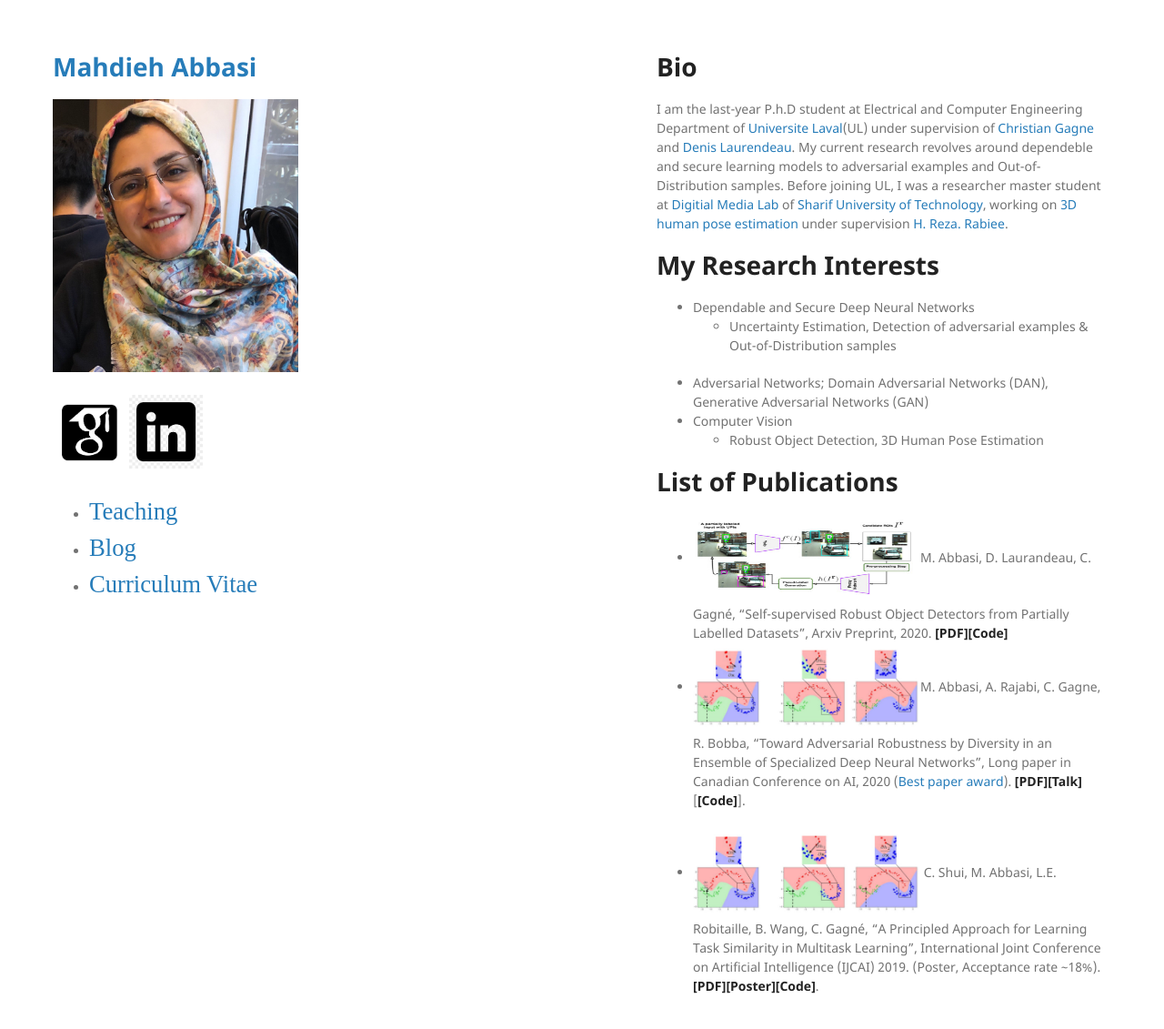
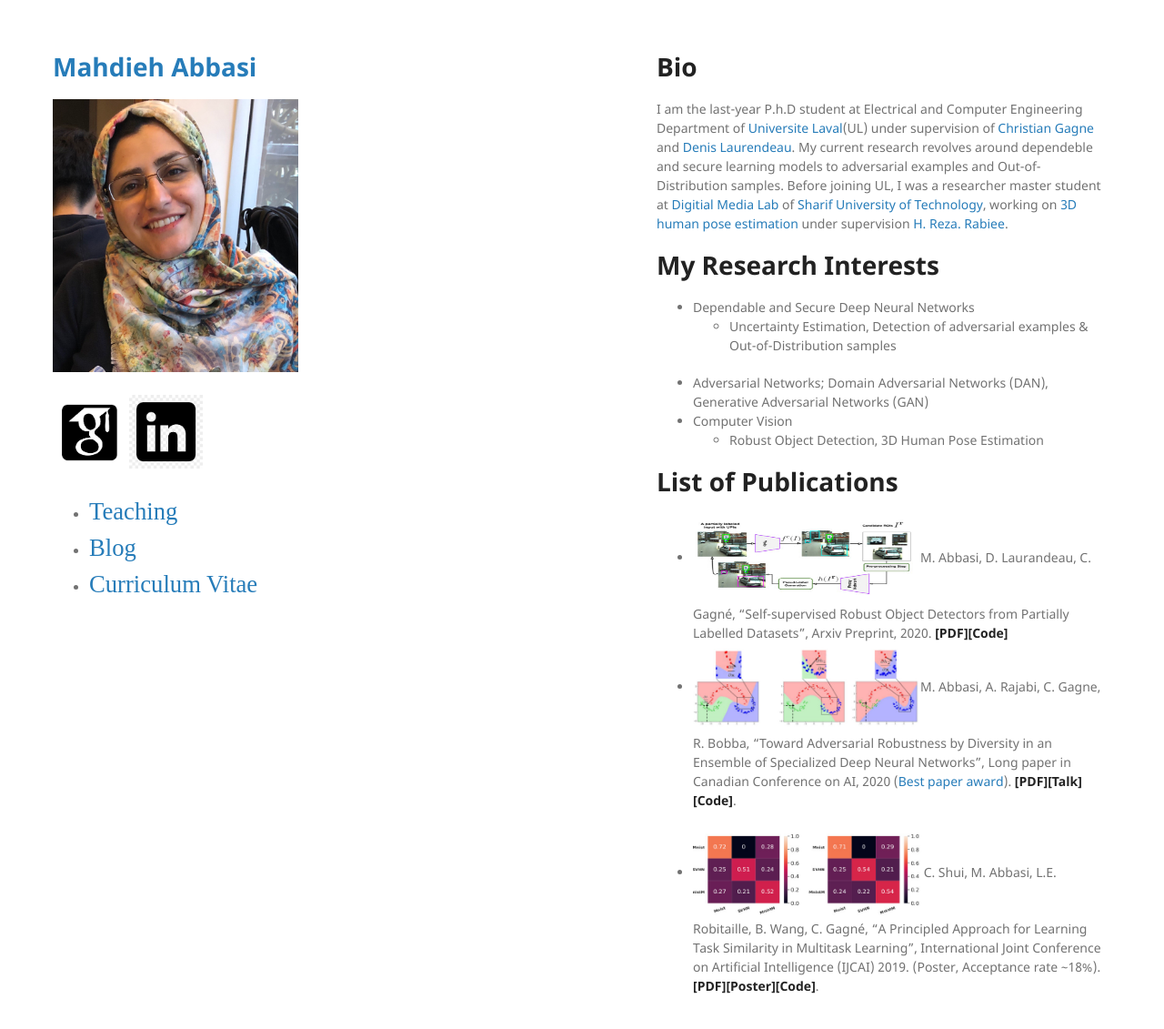
Before and after one commit to mahdaneh/mahdaneh.github.io, a Jekyll site: the page built from index.md, in a window 1280 px wide and 1164 px high. Shown: the top 1131 px of the window at 91% size. Built offline with Jekyll 4.4.1, drawn with Linux system fonts in a browser that asks for light colours; the repository's description, which GitHub fills in, is left out; our own code applies the rules of GitHub Pages for plain Markdown files.

Commit message:
Update index.md

```diff
--- a/index.md
+++ b/index.md
@@ -18,6 +18,6 @@ layout: default
 # List of Publications
 
 *   <img width="250" height="100" style="vertical-align:middle" src="/images/Our_proposal.jpg">M. Abbasi, D. Laurandeau, C. Gagné, "Self-supervised Robust Object Detectors from Partially Labelled Datasets", Arxiv Preprint, 2020. [**[PDF]**](https://arxiv.org/abs/2005.11549)[**[Code]**]()
-*   <img width="250" height="100" style="vertical-align:middle" src="/images/Ensemble.jpg">M. Abbasi, A. Rajabi, C. Gagne, R. Bobba, “Toward Adversarial Robustness by Diversity in an Ensemble of Specialized Deep Neural Networks”, Long paper in Canadian Conference on AI, 2020 (<span style="color:red"><a href="https://www.caiac.ca/en/conferences/canadianai-2020/home">Best paper award</a></span>). [**[PDF]**](https://arxiv.org/pdf/2005.08321.pdf)[**[Talk]**](https://youtu.be/qFrkUeBjTMA)[**[Code]**].
+*   <img width="250" height="100" style="vertical-align:middle" src="/images/Ensemble.jpg">M. Abbasi, A. Rajabi, C. Gagne, R. Bobba, “Toward Adversarial Robustness by Diversity in an Ensemble of Specialized Deep Neural Networks”, Long paper in Canadian Conference on AI, 2020 (<span style="color:red"><a href="https://www.caiac.ca/en/conferences/canadianai-2020/home">Best paper award</a></span>). [**[PDF]**](https://arxiv.org/pdf/2005.08321.pdf)[**[Talk]**](https://youtu.be/qFrkUeBjTMA)[**[Code]**]().
 
-*  <img width="250" height="100" style="vertical-align:middle" src="/images/Ensemble.jpg" > C. Shui, M. Abbasi, L.E. Robitaille, B. Wang, C. Gagné, "A Principled Approach for Learning Task Similarity in Multitask Learning", International Joint Conference on Artificial Intelligence (IJCAI) 2019. (Poster, Acceptance rate ~18%). [**[PDF]**]()[**[Poster]**]()[**[Code]**]().
+*  <img width="250" height="100" style="vertical-align:middle" src="/images/MTL.jpg" > C. Shui, M. Abbasi, L.E. Robitaille, B. Wang, C. Gagné, "A Principled Approach for Learning Task Similarity in Multitask Learning", International Joint Conference on Artificial Intelligence (IJCAI) 2019. (Poster, Acceptance rate ~18%). [**[PDF]**]()[**[Poster]**]()[**[Code]**]().
```
